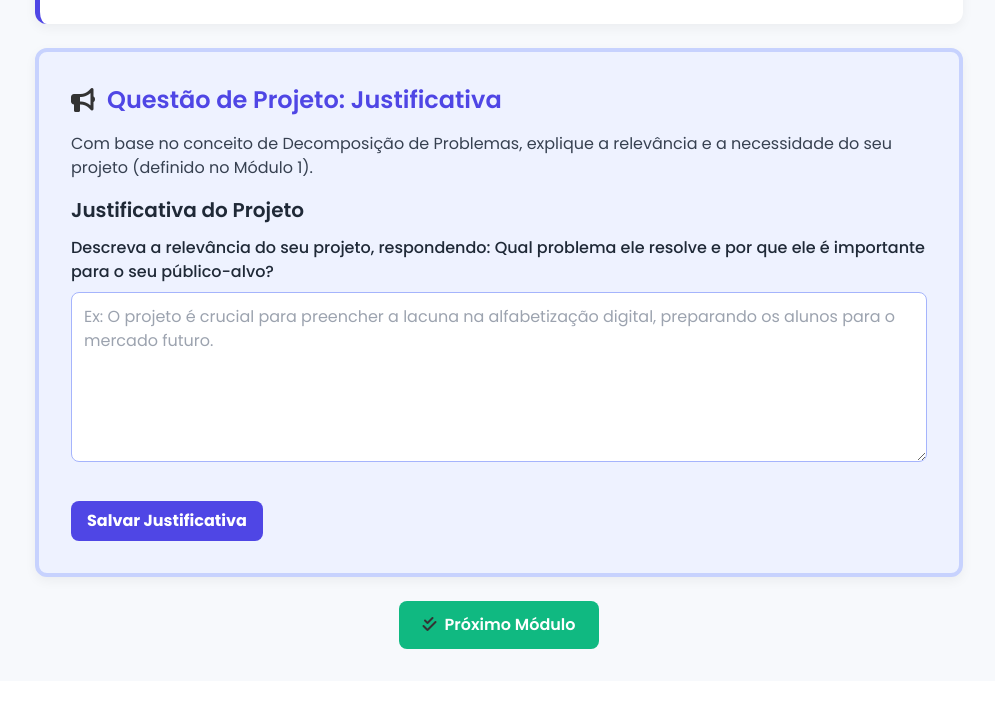
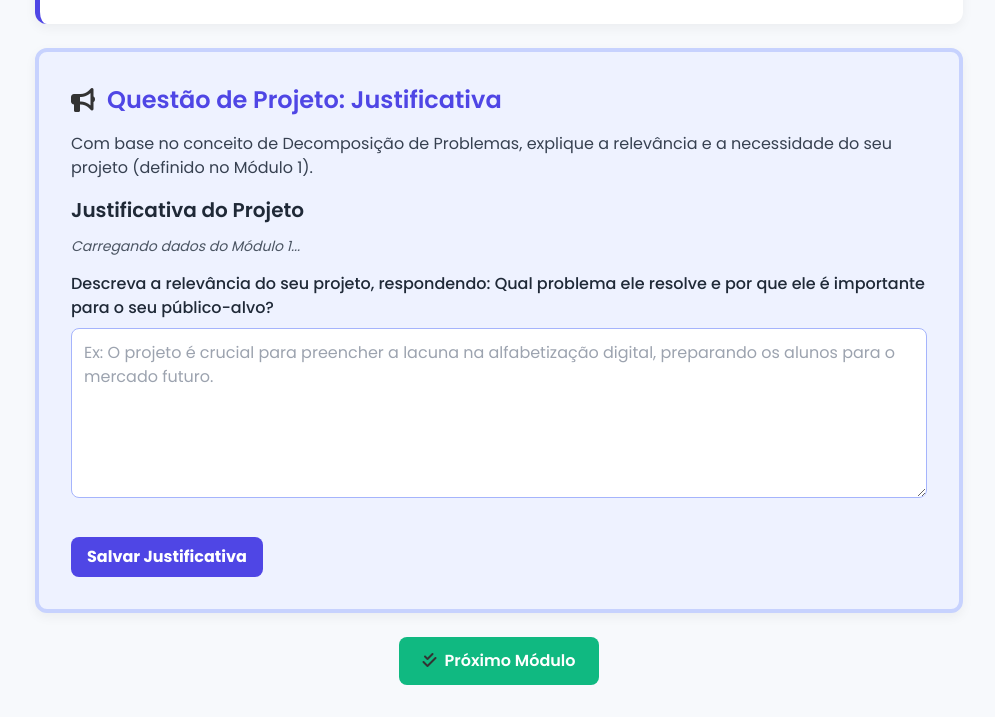
Before and after one commit to danidancr/PCTeacher, a Flask app: template templates/conteudo-decomposicao.html in a window 1280 px wide. Shown: the part 2891-3608 px from the top of the page, without its empty margins (285-1280 px from the left). Before the commit the page ends 3540 px from the top, so only its background shows below. Run offline with Flask 3, Linux system fonts and the light colour scheme; the template is opened without the code that fills it, so the values that code supplies are empty; some libraries are stand-ins or nearby versions.

Commit message:
atualizar exercício de projeto final

```diff
--- a/templates/conteudo-decomposicao.html
+++ b/templates/conteudo-decomposicao.html
@@ -164,16 +164,22 @@
             <i class="fas fa-bullhorn mr-3"></i> Questão de Projeto: Justificativa
         </h2>
         <p class="text-gray-700 mb-4">Com base no conceito de Decomposição de Problemas, explique a relevância e a necessidade do seu projeto (definido no Módulo 1).</p>
-        <form id="project-idea-form-mod2">
+
+        <form id="project-idea-form-mod2" onsubmit="saveProjectDataMod2(event)">
 
             <h3 class="text-xl font-semibold text-gray-800 mb-3">Justificativa do Projeto</h3>
 
+            <p id="project-name-display" class="text-sm italic text-gray-600 mb-4">Carregando dados do Módulo 1...</p>
+
             <div class="mb-4">
                 <label for="project_justification" class="block text-gray-800 font-medium mb-2">Descreva a relevância do seu projeto, respondendo: Qual problema ele resolve e por que ele é importante para o seu público-alvo?</label>
-                <textarea id="project_justification" name="project_justification" rows="6" class="w-full p-3 border border-indigo-300 rounded-lg focus:ring-primary-indigo focus:border-primary-indigo" placeholder="Ex: O projeto é crucial para preencher a lacuna na alfabetização digital, preparando os alunos para o mercado futuro."></textarea>
+                <textarea id="project_justification" name="project_justification" rows="6" class="w-full p-3 border border-indigo-300 rounded-lg focus:ring-primary-indigo focus:border-primary-indigo" placeholder="Ex: O projeto é crucial para preencher a lacuna na alfabetização digital, preparando os alunos para o mercado futuro." required></textarea>
             </div>
 
-            <button type="submit" class="mt-4 bg-primary-indigo hover:bg-indigo-700 text-white font-bold py-2 px-4 rounded-lg transition duration-200">Salvar Justificativa</button>
+            <button type="submit" id="save-button-mod2" class="mt-4 bg-primary-indigo hover:bg-indigo-700 text-white font-bold py-2 px-4 rounded-lg transition duration-200" disabled>
+                Salvar Justificativa
+            </button>
+            <span id="save-feedback-mod2" class="ml-4 text-sm font-semibold text-red-600"></span>
         </form>
     </div>
 {% endblock %}
@@ -187,3 +193,97 @@
         </form>
     </div>
 {% endblock %}
+
+{% block scripts %}
+<script>
+    // Variáveis Globais (Assumindo que estão definidas no `conteudo-base.html` ou em um arquivo importado)
+    // const db = firebase.firestore();
+    // const PROJECT_ID_STORAGE_KEY = 'current_project_id';
+
+    // Assegurar que as variáveis globais do Firebase e a chave de storage estejam disponíveis
+    const db = firebase.firestore();
+    const PROJECT_ID_STORAGE_KEY = 'current_project_id';
+
+    // 1. Função para carregar os dados do projeto E os dados do Módulo 2 (se existirem)
+    async function loadProjectDataMod2() {
+        const projectId = localStorage.getItem(PROJECT_ID_STORAGE_KEY);
+        const feedback = document.getElementById('save-feedback-mod2');
+        const saveButton = document.getElementById('save-button-mod2');
+        const projectNameDisplay = document.getElementById('project-name-display');
+
+        if (!projectId) {
+            feedback.textContent = '❌ Erro: Por favor, inicie ou carregue seu projeto no Módulo 1.';
+            projectNameDisplay.textContent = 'Projeto não encontrado. Retorne ao Módulo 1.';
+            return;
+        }
+
+        saveButton.disabled = false; // Habilita o botão se o ID for encontrado
+        feedback.textContent = 'Carregando dados...';
+
+        try {
+            const docRef = db.collection("projetos").doc(projectId);
+            const doc = await docRef.get();
+
+            if (doc.exists) {
+                const data = doc.data();
+
+                // Exibe o nome do projeto do Módulo 1 (Boa Prática de UX)
+                const projectName = data.project_name || 'Projeto Sem Nome';
+                projectNameDisplay.textContent = `Projeto Atual: "${projectName}"`;
+
+                // Preenche o campo de justificativa se já foi salvo
+                document.getElementById('project_justification').value = data.project_justification || '';
+
+                feedback.textContent = data.project_justification ? 'Dados do Módulo 2 carregados.' : 'Pronto para preencher a justificativa.';
+
+            } else {
+                feedback.textContent = '❌ Erro: Projeto não encontrado no Firebase com o ID salvo.';
+                saveButton.disabled = true;
+            }
+        } catch (error) {
+            console.error("Erro ao carregar dados do projeto:", error);
+            feedback.textContent = '❌ Erro de conexão ao carregar dados.';
+            saveButton.disabled = true;
+        }
+    }
+
+    // 2. Função para atualizar os dados do projeto no Firebase (Update)
+    async function saveProjectDataMod2(event) {
+        event.preventDefault();
+
+        const saveButton = document.getElementById('save-button-mod2');
+        const feedback = document.getElementById('save-feedback-mod2');
+        saveButton.disabled = true;
+        feedback.textContent = 'Salvando...';
+
+        const projectId = localStorage.getItem(PROJECT_ID_STORAGE_KEY);
+
+        if (!projectId) {
+            feedback.textContent = '❌ Erro: ID do projeto não encontrado. Volte ao Módulo 1.';
+            saveButton.disabled = false;
+            return;
+        }
+
+        const formData = {
+            project_justification: document.getElementById('project_justification').value,
+            modulo_2_completado: true, // Adiciona um flag de conclusão
+            data_ultima_atualizacao: firebase.firestore.FieldValue.serverTimestamp()
+        };
+
+        try {
+            // Usa o método .doc().update() para atualizar apenas os campos deste módulo
+            await db.collection("projetos").doc(projectId).update(formData);
+            feedback.textContent = '✅ Justificativa salva e projeto atualizado!';
+        } catch (error) {
+            console.error("Erro ao salvar dados do projeto (Módulo 2):", error);
+            feedback.textContent = '❌ Erro ao salvar. Verifique se o Módulo 1 foi salvo corretamente.';
+        } finally {
+            saveButton.disabled = false;
+        }
+    }
+
+    // Chamada Inicial: Carregar dados ao carregar a página
+    window.onload = loadProjectDataMod2;
+
+</script>
+{% endblock %}
```
